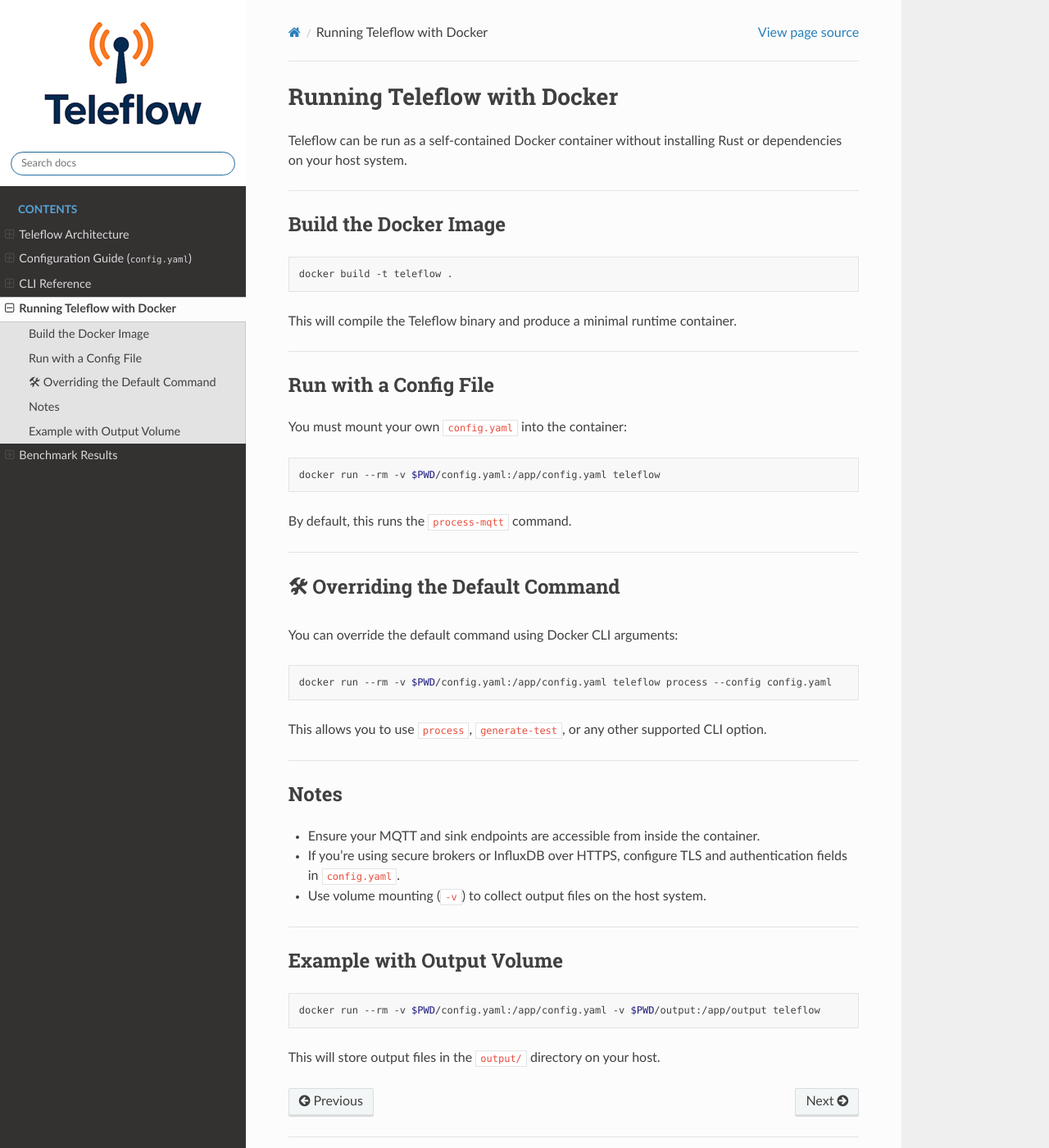
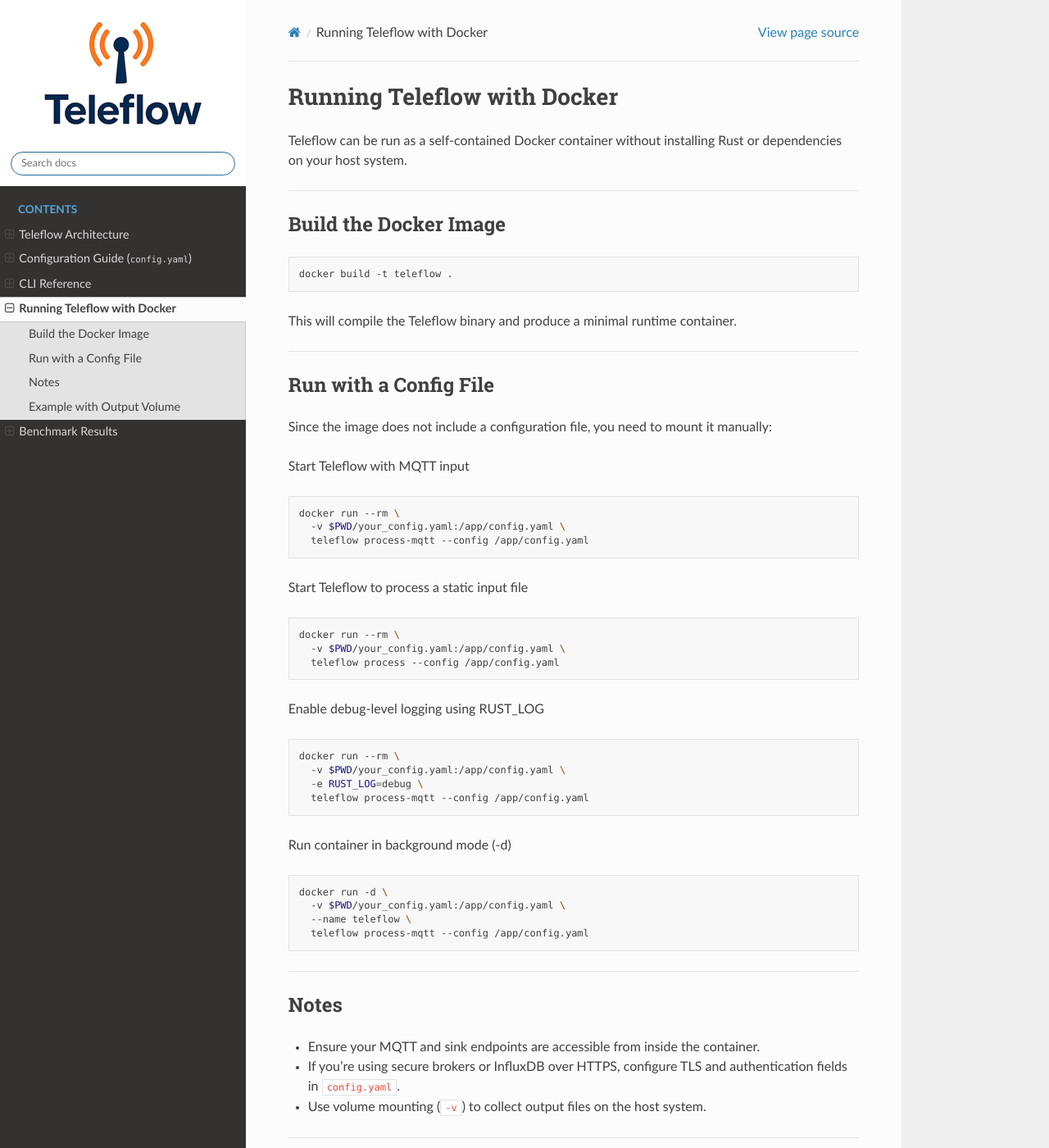
Before and after one commit to AsymptotaX/teleflow, a Sphinx documentation site: the page built from docs/docker.md, in a window 1280 px wide and 1400 px high. Shown: the whole window at 82% size. Built offline with Sphinx 7.4.7 and the Read the Docs theme 3.1.0, drawn with Linux system fonts in a browser that asks for light colours.

````diff
--- a/docs/conf.py
+++ b/docs/conf.py
@@ -27,6 +27,6 @@ html_logo = "images/logo.png"
 
 # Markdown configuration
 myst_enable_extensions = [
-    'colon_fence',  # Support ::: for directives
-    'deflist',      # Definition lists
+    'colon_fence',
+    'deflist',
 ]
--- a/docs/docker.md
+++ b/docs/docker.md
@@ -16,25 +16,38 @@ This will compile the Teleflow binary and produce a minimal runtime container.
 
 ## Run with a Config File
 
-You must mount your own `config.yaml` into the container:
+Since the image does not include a configuration file, you need to mount it manually:
 
+Start Teleflow with MQTT input
 ```bash
-docker run --rm -v $PWD/config.yaml:/app/config.yaml teleflow
+docker run --rm \
+  -v $PWD/your_config.yaml:/app/config.yaml \
+  teleflow process-mqtt --config /app/config.yaml
+
 ```
 
-By default, this runs the `process-mqtt` command.
-
----
-
-## 🛠 Overriding the Default Command
-
-You can override the default command using Docker CLI arguments:
-
+Start Teleflow to process a static input file
 ```bash
-docker run --rm -v $PWD/config.yaml:/app/config.yaml teleflow process --config config.yaml
+docker run --rm \
+  -v $PWD/your_config.yaml:/app/config.yaml \
+  teleflow process --config /app/config.yaml
 ```
 
-This allows you to use `process`, `generate-test`, or any other supported CLI option.
+Enable debug-level logging using RUST_LOG
+```bash
+docker run --rm \
+  -v $PWD/your_config.yaml:/app/config.yaml \
+  -e RUST_LOG=debug \
+  teleflow process-mqtt --config /app/config.yaml
+```
+
+Run container in background mode (-d)
+```bash
+docker run -d \
+  -v $PWD/your_config.yaml:/app/config.yaml \
+  --name teleflow \
+  teleflow process-mqtt --config /app/config.yaml
+```
 
 ---
 
````
Also changed, not shown: README.md (+27 -198 lines), docs/benchmark.md (+6 -6 lines), docs/cli.md (+2 -2 lines), docs/config.md (+8 -8 lines), docs/index.md (+3 -1 lines), 3 other files.
